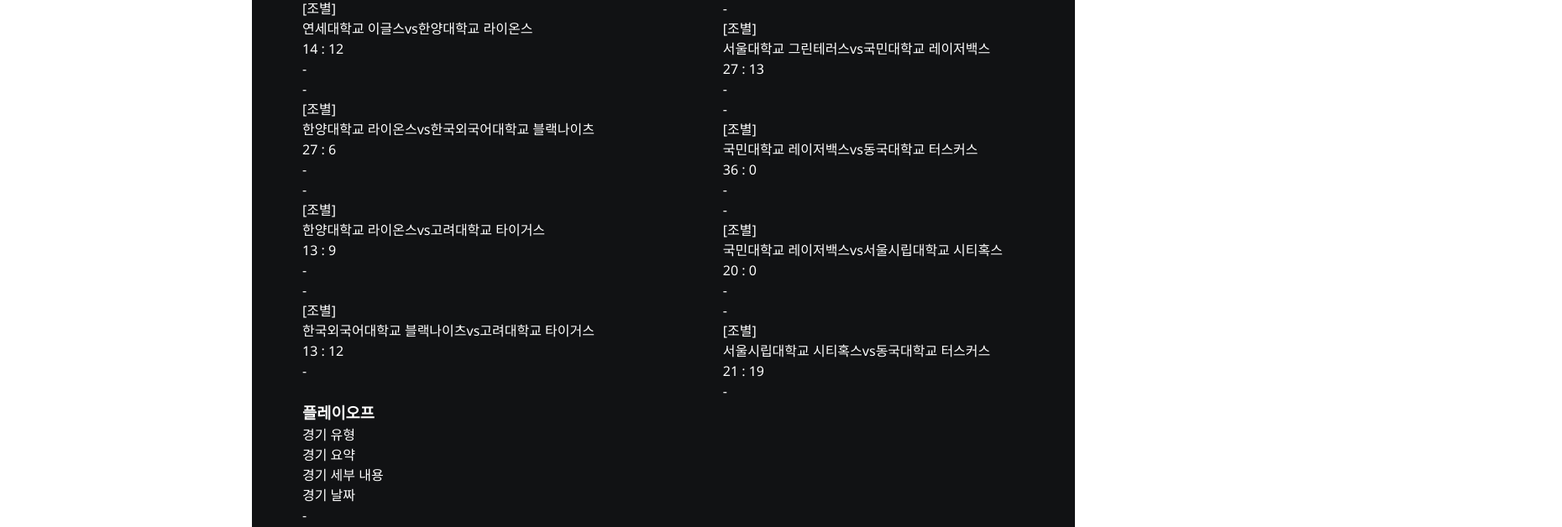
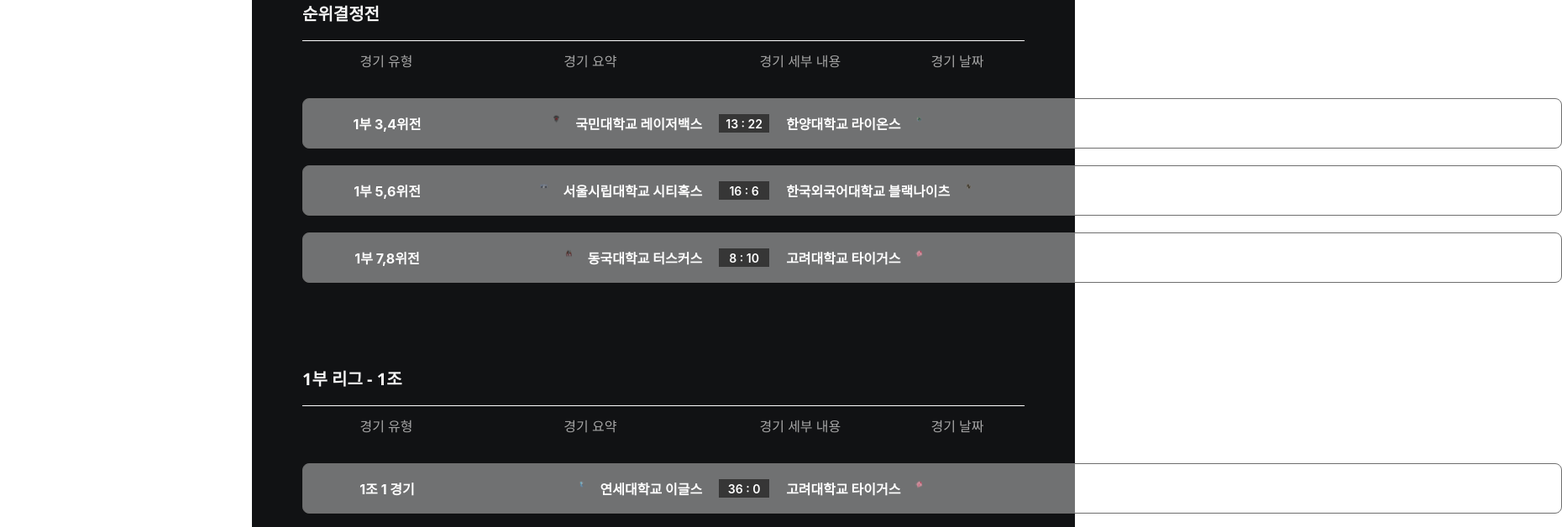
Before and after one commit to ceh1502/STECH_2025_7, a React (Create React App) app in the folder Front/: page /service/guest/stat in a window 1280 px wide. Shown: the part 1843-2471 px from the top of the page at 84% size, 1860 px wide, since content can reach past the window. Built offline with nearby package versions, Linux system fonts and the light colour scheme.

Commit message:
stat team 페이지 구성완료

```diff
--- a/Front/src/components/Stat/StatTeam.css
+++ b/Front/src/components/Stat/StatTeam.css
@@ -44,11 +44,14 @@
 .group-section{
   width:45.625rem;
 }
-.group-header{
+.group-header, .playoffs-header, .final-header, .promotion-header {
   display: flex;
   align-items: center;
   font-size:1.25rem;
   border-bottom: 1px solid #FFFFFF;
+  padding-bottom: 1rem;
+  color:#f5f5f5;
+  font-weight: 700;
 }
 
 
@@ -136,3 +139,93 @@
     color:#ffffff;
 
 }
+
+.match-row, .match-header {
+  display:grid;
+  grid-template-columns: 12.5rem 2fr 1.5fr 10rem;
+}
+
+.match-header div, .match-row div{
+  text-align:center;
+  vertical-align: middle;
+}
+
+.match-teams {
+  display:flex;
+  align-items: center;
+  justify-content: center;
+}
+
+.team-vs {
+  display: grid;
+  grid-template-columns: minmax(0,1fr) auto minmax(0,1fr);
+  align-items: center;
+  column-gap: 1.25rem;
+
+}
+
+.match-score{
+  justify-self: center;  /* 그리드 셀에서 가운데 */
+  width:3.75rem;
+  height:1.375rem;
+  flex-shrink: 0;
+  background: #363636;
+  font-size:0.875rem;
+  font-weight: 600;
+  display:flex;
+  align-items: center;
+  justify-content: center;
+}
+
+.match-row{
+  width: 93.75rem;
+  height: 3.75rem;
+  border-radius: 0.5rem;
+  border: 0.015rem solid #6E6E6E;
+  background: rgba(255, 255, 255, 0.40);
+  color: #FFF;
+
+  font-family: Inter;
+  font-size: 1rem;
+  font-style: normal;
+  font-weight: 700;
+  line-height: normal;
+}
+
+
+.match-list{
+  display:flex;
+  flex-direction: column;
+  gap:1.25rem;
+}
+
+.matches-container{
+  padding-top:6.25rem;
+}
+
+.match-header{
+  padding: 0.75rem 0;
+  text-align: center;
+  align-items: center;
+  justify-content: center;
+  color: #A5A5A5;
+}
+.match-round, .match-location, .match-date {
+  display: flex;
+  align-items: center;
+  justify-content: center;
+}
+
+.home-team {
+  display: flex;
+  gap:0.625rem;
+  align-items: center;
+  justify-content: flex-end;
+}
+
+.away-team{
+  display:flex;
+  justify-content: flex-start;
+  align-items: center;
+  gap:0.625rem;
+}
--- a/Front/src/components/Stat/StatTeam.js
+++ b/Front/src/components/Stat/StatTeam.js
@@ -54,16 +54,21 @@ function calculateGroupStandings(group) {
 }
 
 // 그룹 순위표 컴포넌트 (분리됨)
-export function GroupStandings({ group, teams = [] }) {
+export function GroupStandings({group, teams = []}) {
   const standings = calculateGroupStandings(group);
 
-    const getRankClass = (index) => {
+  const getRankClass = (index) => {
     switch (index) {
-      case 0: return 'rank-1st'; // 1위 - 금색
-      case 1: return 'rank-2nd'; // 2위 - 은색
-      case 2: return 'rank-3rd'; // 3위 - 동색
-      case 3: return 'rank-4th'; // 4위 - 파란색
-      default: return '';
+      case 0:
+        return "rank-1st"; // 1위 - 금색
+      case 1:
+        return "rank-2nd"; // 2위 - 은색
+      case 2:
+        return "rank-3rd"; // 3위 - 동색
+      case 3:
+        return "rank-4th"; // 4위 - 파란색
+      default:
+        return "";
     }
   };
 
@@ -83,7 +88,10 @@ export function GroupStandings({ group, teams = [] }) {
         {standings.map((team, index) => {
           const teamInfo = teams.find((t) => t.name === team.name);
           return (
-            <div key={team.name} className={`standings-row ${getRankClass(index)}`}>
+            <div
+              key={team.name}
+              className={`standings-row ${getRankClass(index)}`}
+            >
               <div className="standings-cell rank-cell">{index + 1}</div>
               <div className="standings-cell logo-cell">
                 {teamInfo?.logo && (
@@ -99,7 +107,9 @@ export function GroupStandings({ group, teams = [] }) {
               <div className="standings-cell stat-cell">{team.losses}</div>
               <div className="standings-cell stat-cell">{team.winRate}%</div>
               <div className="standings-cell stat-cell">{team.pointsFor}</div>
-              <div className="standings-cell stat-cell">{team.pointsAgainst}</div>
+              <div className="standings-cell stat-cell">
+                {team.pointsAgainst}
+              </div>
             </div>
           );
         })}
@@ -109,7 +119,7 @@ export function GroupStandings({ group, teams = [] }) {
 }
 
 // 개별 경기 컴포넌트
-function MatchRow({match, teams = []}) {
+function MatchRow({currentDivision, group, index, match, teams = []}) {
   const homeTeam = teams.find((t) => t.name === match.home) || {
     name: match.home,
     logo: "",
@@ -128,38 +138,57 @@ function MatchRow({match, teams = []}) {
 
   return (
     <div className="match-row">
-      <div className="match-date">{match.date || "-"}</div>
+      {group ? (
+        <div className="match-round">
+          {group} {index + 1} 경기
+        </div>
+      )
+      : (
+        <div className="match-round">
+          {currentDivision.name} {match.stage}
+        </div>
+      )
+      }
+
       <div className="match-teams">
-        <span className="match-stage">[{match.stage}]</span>
         <div className="team-vs">
-          <span
-            className={`team-name ${
-              match.winner === match.home ? "winner" : ""
-            }`}
-          >
-            {homeTeam.name}
-          </span>
-          <span className="vs-text">vs</span>
-          <span
-            className={`team-name ${
-              match.winner === match.away ? "winner" : ""
-            }`}
-          >
+          <div className={`home-team`}>
+            <div className="team-logo">
+                <img
+                  src={homeTeam.logo}
+                  alt={`${homeTeam.name} 로고`}
+                  className="team-logo-img"
+                />
+            </div>
+            <div className="team-name">
+              {homeTeam.name}
+            </div>
+            </div>
+          <div className="match-score">{getScore()}</div>
+          <div className={`away-team`}>
+            <div className='team-name'>
             {awayTeam.name}
-          </span>
+            </div>
+            <div className='team-logo'>
+                <img
+                  src={awayTeam.logo}
+                  alt={`${awayTeam.name} 로고`}
+                  className="team-logo-img"
+                />
+            </div>
+            </div>
         </div>
       </div>
-      <div className="match-score">{getScore()}</div>
       <div className="match-location">{match.location || "-"}</div>
+      <div className="match-date">{match.date || "-"}</div>
     </div>
   );
 }
 
 // 경기 리스트 컴포넌트
-function MatchList({matches = [], teams = [], title = "경기 결과"}) {
+function MatchList({currentDivision, group, matches = [], teams = []}) {
   return (
     <div className="match-section">
-      <h3 className="section-title">{title}</h3>
       <div className="match-list">
         <div className="match-header">
           <div className="header-stage">경기 유형</div>
@@ -170,6 +199,9 @@ function MatchList({matches = [], teams = [], title = "경기 결과"}) {
         {matches.map((match, index) => (
           <MatchRow
             key={`${match.stage}-${index}-${match.home}-${match.away}`}
+            currentDivision={currentDivision}
+            group={group}
+            index={index}
             match={match}
             teams={teams}
           />
@@ -179,14 +211,65 @@ function MatchList({matches = [], teams = [], title = "경기 결과"}) {
   );
 }
 
+function FinalMatch({currentDivision, teams = []}) {
+  return (
+    <div className="matches-container">
+      <div className="final-header">
+        <div className="final-title">결승전</div>
+      </div>
+      <MatchList
+        currentDivision={currentDivision}
+        matches={currentDivision.final}
+        teams={teams}
+      />
+    </div>
+  );
+}
+//playoffs 경기 결과만 표시하는 컴포넌트
+function PlayoffsMatches({currentDivision, teams = []}) {
+  return (
+    <div className="matches-container">
+      <div className="playoffs-header">
+        <div className="playoffs-title">순위결정전</div>
+      </div>
+      <MatchList
+        currentDivision={currentDivision}
+        matches={currentDivision.playoffs}
+        teams={teams}
+      />
+    </div>
+  );
+}
+
+function PromotionMatch({currentDivision, teams = []}) {
+  return (
+    <div className="matches-container">
+      <div className="promotion-header">
+        <div className="promotion-title">승강전</div>
+      </div>
+      <MatchList
+        currentDivision={currentDivision}
+        matches={currentDivision.playoffs}
+        teams={teams}
+      />
+    </div>
+  );
+}
 // 조별리그 경기 결과만 표시하는 컴포넌트
-function GroupMatches({group, teams = []}) {
+function GroupMatches({currentDivision, group, teams = []}) {
   return (
-    <div className="group-matches-container">
+    <div className="matches-container">
       <div className="group-header">
-        <h4 className="group-title">{group.name}</h4>
+        <div className="group-title">
+          {currentDivision.name} 리그 - {group.name}
+        </div>
       </div>
-      <MatchList matches={group.matches} teams={teams} title="" />
+      <MatchList
+        currentDivision={currentDivision}
+        group={group.name}
+        matches={group.matches}
+        teams={teams}
+      />
     </div>
   );
 }
@@ -224,7 +307,6 @@ export default function StatTeam({data, teams = []}) {
       {/* 선택된 부 내용 */}
       {currentDivision && (
         <div className="division-content">
-          {/* 조별리그 */}
           {currentDivision.groups && currentDivision.groups.length > 0 && (
             <div className="tournament-section">
               <div className="groups-container">
@@ -236,10 +318,30 @@ export default function StatTeam({data, teams = []}) {
                     <div className="standings-section">
                       <GroupStandings group={group} teams={teams} />
                     </div>
-
+                  </div>
+                ))}
+              </div>
+              {/* 결승 경기 결과 */}
+              {currentDivision.final && currentDivision.final.length > 0 && (
+                <FinalMatch currentDivision={currentDivision} teams={teams} />
+              )}
+              {/* 플레이오프 경기 결과 */}
+              {currentDivision.playoffs &&
+                currentDivision.playoffs.length > 0 && (
+                  <PlayoffsMatches
+                    currentDivision={currentDivision}
+                    teams={teams}
+                  />
+                )}
+              <div className="group-container">
+                {currentDivision.groups.map((group) => (
+                  <div key={group.name} className="">
                     <div className="matches-section">
-                      <h5 className="subsection-title">경기 결과</h5>
-                      <GroupMatches group={group} teams={teams} />
+                      <GroupMatches
+                        currentDivision={currentDivision}
+                        group={group}
+                        teams={teams}
+                      />
                     </div>
                   </div>
                 ))}
@@ -247,23 +349,11 @@ export default function StatTeam({data, teams = []}) {
             </div>
           )}
 
-          {/* 플레이오프 */}
-          {currentDivision.playoffs &&
-            currentDivision.playoffs.length > 0 &&
-            (
-              <MatchList
-                matches={currentDivision.playoffs}
-                teams={teams}
-                title="플레이오프"
-              />
-            )}
-
           {/* 승강전 */}
-          {currentDivision.promotionRelegation &&
-            currentDivision.promotionRelegation.length > 0 &&
-            (
-              <MatchList
-                matches={currentDivision.promotionRelegation}
+          {currentDivision.promotion &&
+            currentDivision.promotion.length > 0 && (
+              <PromotionMatch
+                currentDivision={currentDivision}
                 teams={teams}
                 title="승강전"
               />
--- a/Front/src/data/fall2024.js
+++ b/Front/src/data/fall2024.js
@@ -57,13 +57,15 @@ export const FALL_2024_DATA = {
           ],
         },
       ],
+      final:[
+        { stage: "결승전", date: "", location: "", home: "서울대학교 그린테러스", away: "연세대학교 이글스", homeScore: 7, awayScore: 19, winner: "연세대학교 이글스" },
+      ],
       playoffs: [
-        { stage: "결승", date: "", location: "", home: "서울대학교 그린테러스", away: "연세대학교 이글스", homeScore: 7, awayScore: 19, winner: "연세대학교 이글스" },
-        { stage: "3,4위 결정전", date: "", location: "", home: "국민대학교 레이저백스", away: "한양대학교 라이온스", homeScore: 13, awayScore: 22, winner: "한양대학교 라이온스" },
-        { stage: "5,6위 결정전", date: "", location: "", home: "서울시립대학교 시티혹스", away: "한국외국어대학교 블랙나이츠", homeScore: 16, awayScore: 6, winner: "서울시립대학교 시티혹스" },
-        { stage: "7,8위 결정전", date: "", location: "", home: "동국대학교 터스커스", away: "고려대학교 타이거스", homeScore: 8, awayScore: 10, winner: "고려대학교 타이거스" },
+        { stage: "3,4위전", date: "", location: "", home: "국민대학교 레이저백스", away: "한양대학교 라이온스", homeScore: 13, awayScore: 22, winner: "한양대학교 라이온스" },
+        { stage: "5,6위전", date: "", location: "", home: "서울시립대학교 시티혹스", away: "한국외국어대학교 블랙나이츠", homeScore: 16, awayScore: 6, winner: "서울시립대학교 시티혹스" },
+        { stage: "7,8위전", date: "", location: "", home: "동국대학교 터스커스", away: "고려대학교 타이거스", homeScore: 8, awayScore: 10, winner: "고려대학교 타이거스" },
       ],
-      promotionRelegation: [
+      promotion: [
         { stage: "승강전", date: "", location: "", home: "고려대학교 타이거스", away: "홍익대학교 카우보이스", homeScore: 6, awayScore: 36, winner: "홍익대학교 카우보이스" },
       ],
     },
@@ -97,12 +99,14 @@ export const FALL_2024_DATA = {
           ],
         },
       ],
+      final:[
+        { stage: "결승전", date: "", location: "", home: "홍익대학교 카우보이스", away: "건국대학교 레이징불스", homeScore: 8, awayScore: 25, winner: "건국대학교 레이징불스" },
+      ],
       playoffs: [
-        { stage: "2부 결승", date: "", location: "", home: "홍익대학교 카우보이스", away: "건국대학교 레이징불스", homeScore: 8, awayScore: 25, winner: "건국대학교 레이징불스" },
-        { stage: "2부 3,4위 결정전", date: "", location: "", home: "중앙대학교 블루드래곤스", away: "숭실대학교 크루세이더스", homeScore: 6, awayScore: 22, winner: "숭실대학교 크루세이더스" },
-        { stage: "2부 5,6위 결정전", date: "", location: "", home: "서강대학교 알바트로스", away: "경희대학교 커맨더스", status: "기권", homeScore: null, awayScore: null, winner: "경희대학교 커맨더스" },
+        { stage: "3,4위 결정전", date: "", location: "", home: "중앙대학교 블루드래곤스", away: "숭실대학교 크루세이더스", homeScore: 6, awayScore: 22, winner: "숭실대학교 크루세이더스" },
+        { stage: "5,6위 결정전", date: "", location: "", home: "서강대학교 알바트로스", away: "경희대학교 커맨더스", status: "기권", homeScore: null, awayScore: null, winner: "경희대학교 커맨더스" },
       ],
-      promotionRelegation: [
+      promotion: [
         { stage: "승강전", date: "", location: "", home: "고려대학교 타이거스", away: "홍익대학교 카우보이스", homeScore: 6, awayScore: 36, winner: "홍익대학교 카우보이스" },
       ],
     },
```
